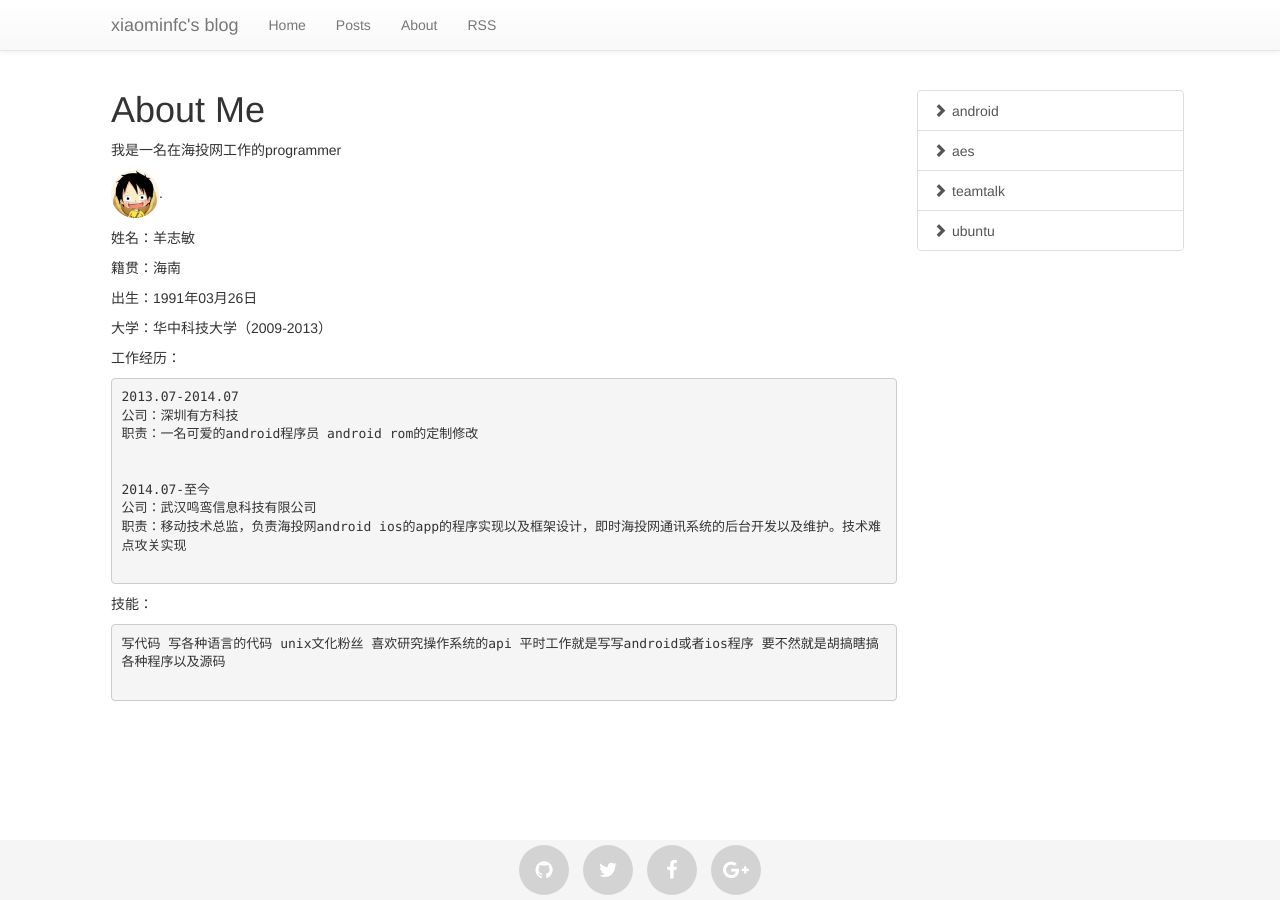
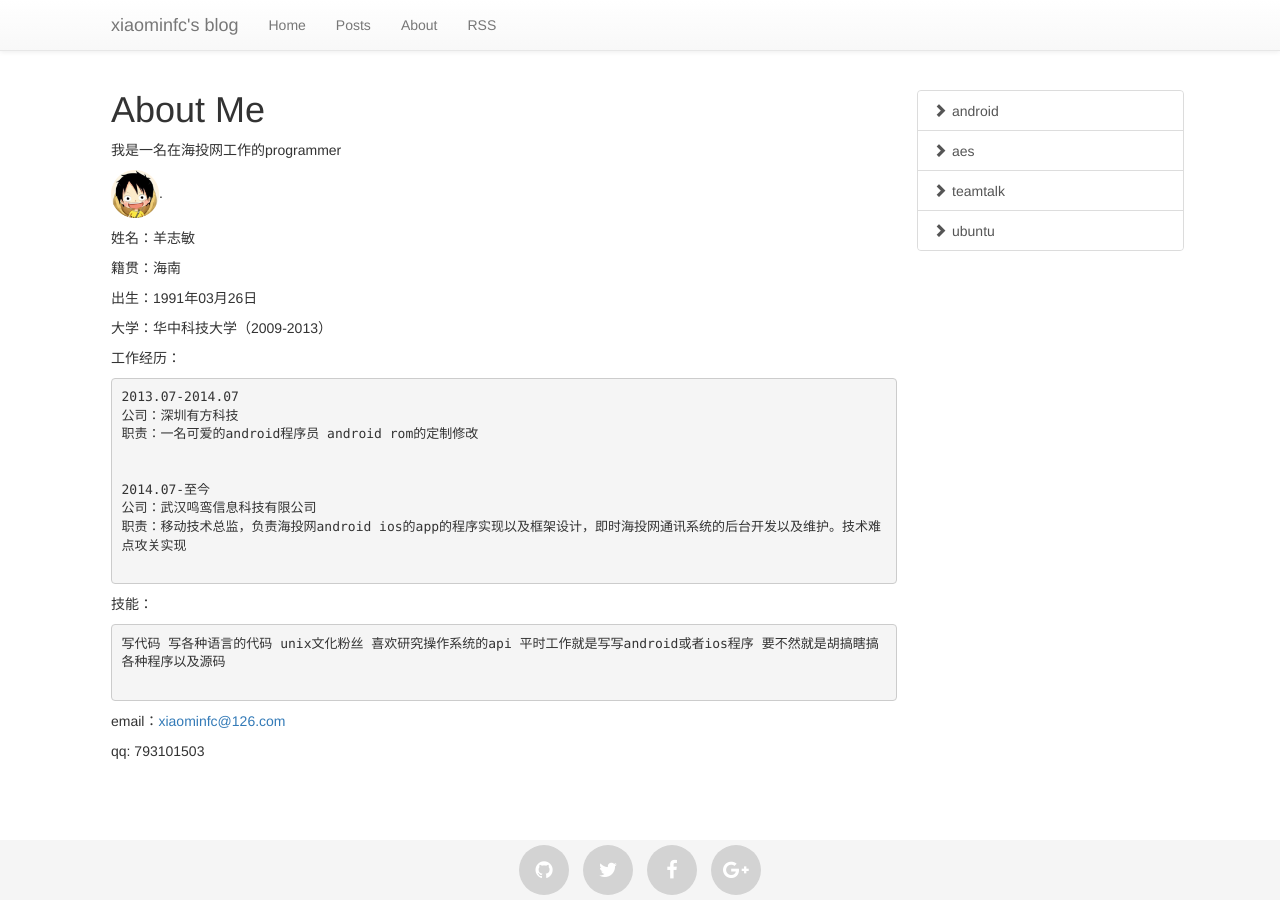
Before and after one commit to xiaominfc/xiaominfc.github.io, a Jekyll site: the page built from about.md, in a window 1280 px wide. Built offline with Jekyll 4.4.1, drawn with Linux system fonts in a browser that asks for light colours.

Commit message:
update code

```diff
--- a/about.md
+++ b/about.md
@@ -35,3 +35,7 @@
 写代码 写各种语言的代码 unix文化粉丝 喜欢研究操作系统的api 平时工作就是写写android或者ios程序 要不然就是胡搞瞎搞各种程序以及源码
 
 ~~~~
+
+email：[xiaominfc@126.com](mailto:xiaominfc@126.com)
+
+qq: 793101503
```
